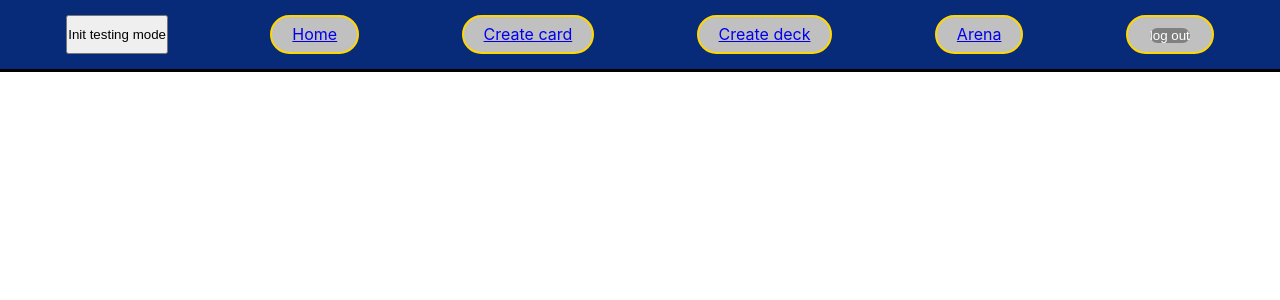
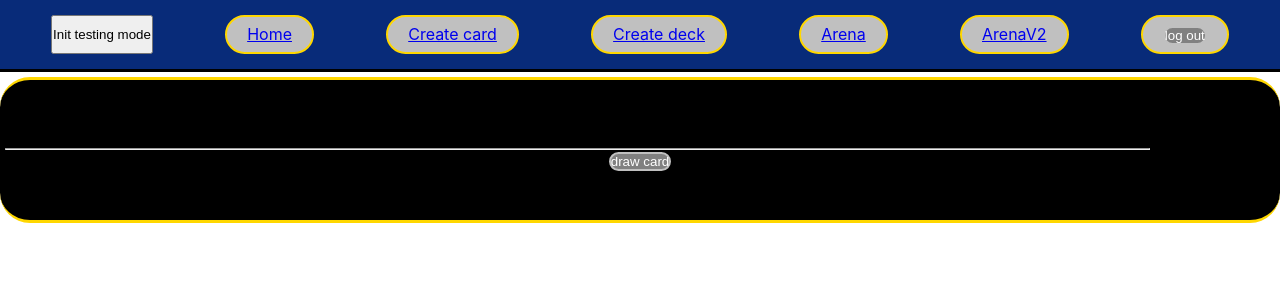
Before and after one commit to b-blom/react-sandbox, a React (Create React App) app: page /arenav2 in a window 1280 px wide. Shown: the top 300 px of the page. Built offline with nearby package versions, Linux system fonts and the light colour scheme.

Commit message:
init refactoring

```diff
--- a/src/GameRouter.jsx
+++ b/src/GameRouter.jsx
@@ -5,6 +5,7 @@ import ContentCreator from './pages/ContentCreator';
 import DeckCreator from './pages/pageComponents/DeckCreator';
 import Arena from './game/Arena';
 import { DeckContext } from './context/DeckContext';
+import ArenaTester from './pages/ArenaTester';
 
 export default function GameRouter(props) {
   const [activePlayer, setActivePlayer] = useState('player1');
@@ -83,24 +84,24 @@ export default function GameRouter(props) {
                 const dummyDeckLocal = [
                   {
                     __typename: 'ManaCard',
-                    image: '🎉',
-                    name: 'Standard Mana',
-                    type: 'standard',
-                    cardGuid: 'f09b36d6-a181-43ac-a6cf-ebbe6e8b227e',
+                    image: '🌌',
+                    name: 'Space',
+                    type: 'mana',
+                    cardGuid: '680a5a6e-526e-4cf4-ade9-235a17287222',
                   },
                   {
                     __typename: 'ManaCard',
                     image: '🔥',
-                    name: 'Fire Mana',
-                    type: 'fire',
-                    cardGuid: '6c416833-ecd0-46c1-9c13-9baa916970a2',
+                    name: 'Fire',
+                    type: 'mana',
+                    cardGuid: '95d0f25b-c65e-4523-a79b-3b5cb433eff3',
                   },
                   {
                     __typename: 'ManaCard',
-                    image: '🧊',
-                    name: 'Ice Mana',
-                    type: 'ice',
-                    cardGuid: 'fa0138dc-d46e-4383-a371-0d93635b6677',
+                    image: '🍰',
+                    name: 'Cake',
+                    type: 'mana',
+                    cardGuid: '3ca8eb3c-0609-4171-babf-718acf04a429',
                   },
                   {
                     __typename: 'ManaCard',
@@ -296,6 +297,9 @@ export default function GameRouter(props) {
               <Link to='/arena'>Arena</Link>
             </li>
             <li>
+              <Link to='/arenav2'>ArenaV2</Link>
+            </li>
+            <li>
               <button className='arena-button' onClick={() => props.logout()}>
                 log out
               </button>
@@ -315,6 +319,9 @@ export default function GameRouter(props) {
           <Route path='/arena'>
             <Arena />
           </Route>
+          <Route path='/arenav2'>
+            <ArenaTester />
+          </Route>
         </Switch>
       </Router>
     </DeckContext.Provider>
--- a/src/game/Arena.jsx
+++ b/src/game/Arena.jsx
@@ -1,6 +1,7 @@
 import React, { useContext, useState } from 'react';
 import { DeckContext } from '../context/DeckContext';
 import ActionMessage from '../game/gameComponents/ActionMessage';
+import PlayerHud from './gameComponents/PlayerHud';
 import Player1Hand from './cards/renderComponents/Player1Hand';
 import Player2Hand from './cards/renderComponents/Player2Hand';
 import ManaCard from './cards/ManaCard';
@@ -17,7 +18,9 @@ export default function Arena() {
     player1Name,
     setPlayer1Hp,
     player1Deck,
+    player1Hand,
     setPlayer1Deck,
+    setPlayer1Hand,
     player1BattlefieldMana,
     player1BattlefieldInstant,
     setPlayer1BattlefieldInstant,
@@ -29,6 +32,7 @@ export default function Arena() {
     player2Name,
     setPlayer2Hp,
     player2Deck,
+    player2Hand,
     setPlayer2Deck,
     player2BattlefieldMana,
     player2BattlefieldInstant,
@@ -46,6 +50,79 @@ export default function Arena() {
   );
 
   const [attackStack, setAttackStack] = useState([]);
+
+  const clickOnCardInHand = (card, index) => {
+    console.log(card);
+    if (card.type === 'mana') {
+      console.log('mana');
+      let newBattleFieldMana = [...player1BattlefieldMana];
+      newBattleFieldMana.push(card);
+      setPlayer1BattlefieldMana(newBattleFieldMana);
+
+      let newPlayerHand = [...player1Hand];
+      newPlayerHand.splice(index, 1);
+      setPlayer1Hand(newPlayerHand);
+    }
+
+    if (card.type === 'creature') {
+      let newBattlefieldCreatures = [...player1BattlefieldCreatures];
+      newBattlefieldCreatures.push(card);
+      setPlayer1BattlefieldCreatures(newBattlefieldCreatures);
+
+      let newPlayerHand = [...player1Hand];
+      newPlayerHand.splice(index, 1);
+      setPlayer1Hand(newPlayerHand);
+    }
+
+    if (card.type === 'instant') {
+      const battlefieldMana = [...player1BattlefieldMana];
+
+      let manaIndexToTap = [];
+
+      // find all untapped mana
+      battlefieldMana.forEach((card, index) => {
+        if (!card.tapped) manaIndexToTap.push(index);
+      });
+
+      // check if we have enough mana
+      if (manaIndexToTap.length < card.cost) {
+        alert('not enough mana');
+        return;
+      }
+
+      // tap the required mana cards
+
+      for (var i = 0; i < card.cost; i++) {
+        const manaCardToTap = manaIndexToTap[i];
+        battlefieldMana[manaCardToTap].tapped = true;
+      }
+
+      // deal damage
+      if (card.damage > 0) {
+        const player = 'player1';
+        if (player === 'player1') {
+          let newHp = player2Hp;
+          newHp = newHp - card.damage;
+          setPlayer2Hp(newHp);
+        }
+
+        // if instant is hp + add hp to player
+
+        // if instant is defense add defense to creature
+
+        // if instant is strength add strength to creature
+
+        // tap mana card
+
+        // remove card from player hand
+        let newPlayerHand = [...player1Hand];
+        newPlayerHand.splice(index, 1);
+        setPlayer1Hand(newPlayerHand);
+      } else {
+        alert('not enough mana');
+      }
+    }
+  };
 
   const addToAttackStack = (castingPlayer, card, cardId) => {
     let newAttackStack = [...attackStack];
@@ -124,11 +201,22 @@ export default function Arena() {
                       opacity: '0%',
                     }
               }>
-              <Player1Hand
+              {' '}
+              <PlayerHud
+                playerName={player1Name}
+                playerDeck={player1Deck}
+                playerHand={player1Hand}
+                clickOnHandCard={(card, index) =>
+                  clickOnCardInHand(card, index)
+                }
+                player='player1'
+                opponent='player2'
+              />
+              {/*   <Player1Hand
                 playerName={player1Name}
                 player='player1'
                 opponent='player2'
-              />
+              /> */}
             </div>
           </div>
           <div className=' col flex-stretch flex-grow battlefield-background'>
@@ -277,11 +365,21 @@ export default function Arena() {
                   ? null
                   : { opacity: '0%' }
               }>
-              <Player2Hand
+              <PlayerHud
+                playerName={player2Name || 'dos'}
+                playerDeck={player2Deck}
+                playerHand={player2Hand}
+                clickOnHandCard={(card, index) =>
+                  clickOnCardInHand(card, index)
+                }
+                player='player2'
+                opponent='player1'
+              />
+              {/* <Player2Hand
                 playerName={player2Name}
                 player='player1'
                 opponent='player2'
-              />
+              /> */}
             </div>
           </div>
         </div>
--- /dev/null
+++ b/src/game/gameComponents/PlayerHud.jsx
@@ -0,0 +1,91 @@
+import React, { useContext } from 'react';
+import { DeckContext } from '../../context/DeckContext';
+
+export default function Player1Hand(props) {
+  const {
+    player1Hp,
+    setPlayer1Hp,
+    player1Deck,
+    setPlayer1Deck,
+    player1Hand,
+    setPlayer1Hand,
+    player1BattlefieldMana,
+    setPlayer1BattlefieldMana,
+    player1BattlefieldCreatures,
+    setPlayer1BattlefieldCreatures,
+
+    player2Hp,
+    setPlayer2Hp,
+  } = useContext(DeckContext);
+
+  async function drawCard() {
+    if (player1Deck.length <= 0) {
+      alert('player1Deck is empty');
+      return;
+    }
+    if (player1Hand.length >= 10) {
+      alert('player1Hand is full');
+      return;
+    }
+    const randomNumber = Math.floor(Math.random() * player1Deck.length);
+
+    let newHand = [...player1Hand];
+    newHand.push(player1Deck[randomNumber]);
+    setPlayer1Hand(newHand);
+
+    let newDeck = [...player1Deck];
+    newDeck.splice(randomNumber, 1);
+    setPlayer1Deck(newDeck);
+  }
+  return (
+    <div className='player-hand'>
+      <h2 className='margin-t-b-2'>
+        {props.playerName || 'p1 name placeholder'}
+      </h2>
+      <h3 className='margin-t-b-2'>
+        Deck size: {JSON.stringify(player1Deck.length)}
+      </h3>
+      <hr
+        style={{
+          width: '90%',
+        }}
+      />
+      <button
+        className='arena-button'
+        onClick={() => {
+          drawCard();
+        }}>
+        draw card
+      </button>
+      <table>
+        <thead>
+          <tr>
+            <th>name</th>
+            <th>image</th>
+            <th>type</th>
+            <th>summon</th>
+          </tr>
+        </thead>
+        <tbody>
+          {props.playerHand.map((card, index) => {
+            return (
+              <tr key={index}>
+                <td style={{ textAlign: 'end' }}>{card.name}</td>
+                <td>{card.image}</td>
+                <td>{card.type}</td>
+                <td>
+                  <button
+                    onClick={() => {
+                      props.clickOnHandCard(card, index);
+                    }}>
+                    {card.type === 'instant' ? `cast: ${card.cost}` : 'summon'}
+                  </button>
+                </td>
+              </tr>
+            );
+          })}
+        </tbody>
+      </table>
+    </div>
+  );
+}
--- /dev/null
+++ b/src/pages/ArenaTester.jsx
@@ -0,0 +1,52 @@
+import React, { useContext, useState } from 'react';
+import { DeckContext } from '../context/DeckContext';
+
+import PlayerHud from '../game/gameComponents/PlayerHud';
+
+export default function ArenaTester() {
+  const {
+    activePlayer,
+    setActivePlayer,
+    actionMessage,
+    setActionMessage,
+
+    player1Hp,
+    player1Name,
+    setPlayer1Hp,
+    player1Deck,
+    setPlayer1Deck,
+    player1Hand,
+
+    player1BattlefieldMana,
+    player1BattlefieldInstant,
+    setPlayer1BattlefieldInstant,
+    setPlayer1BattlefieldMana,
+    player1BattlefieldCreatures,
+    setPlayer1BattlefieldCreatures,
+
+    player2Hp,
+    player2Name,
+    setPlayer2Hp,
+    player2Deck,
+    setPlayer2Deck,
+    player2BattlefieldMana,
+    player2BattlefieldInstant,
+    setPlayer2BattlefieldInstant,
+    setPlayer2BattlefieldMana,
+    player2BattlefieldCreatures,
+    setPlayer2BattlefieldCreatures,
+  } = useContext(DeckContext);
+
+  return (
+    <div>
+      {' '}
+      <PlayerHud
+        playerName={player1Name}
+        playerDeck={player1Deck}
+        playerHand={player1Hand}
+        player='player1'
+        opponent='player2'
+      />
+    </div>
+  );
+}
```
